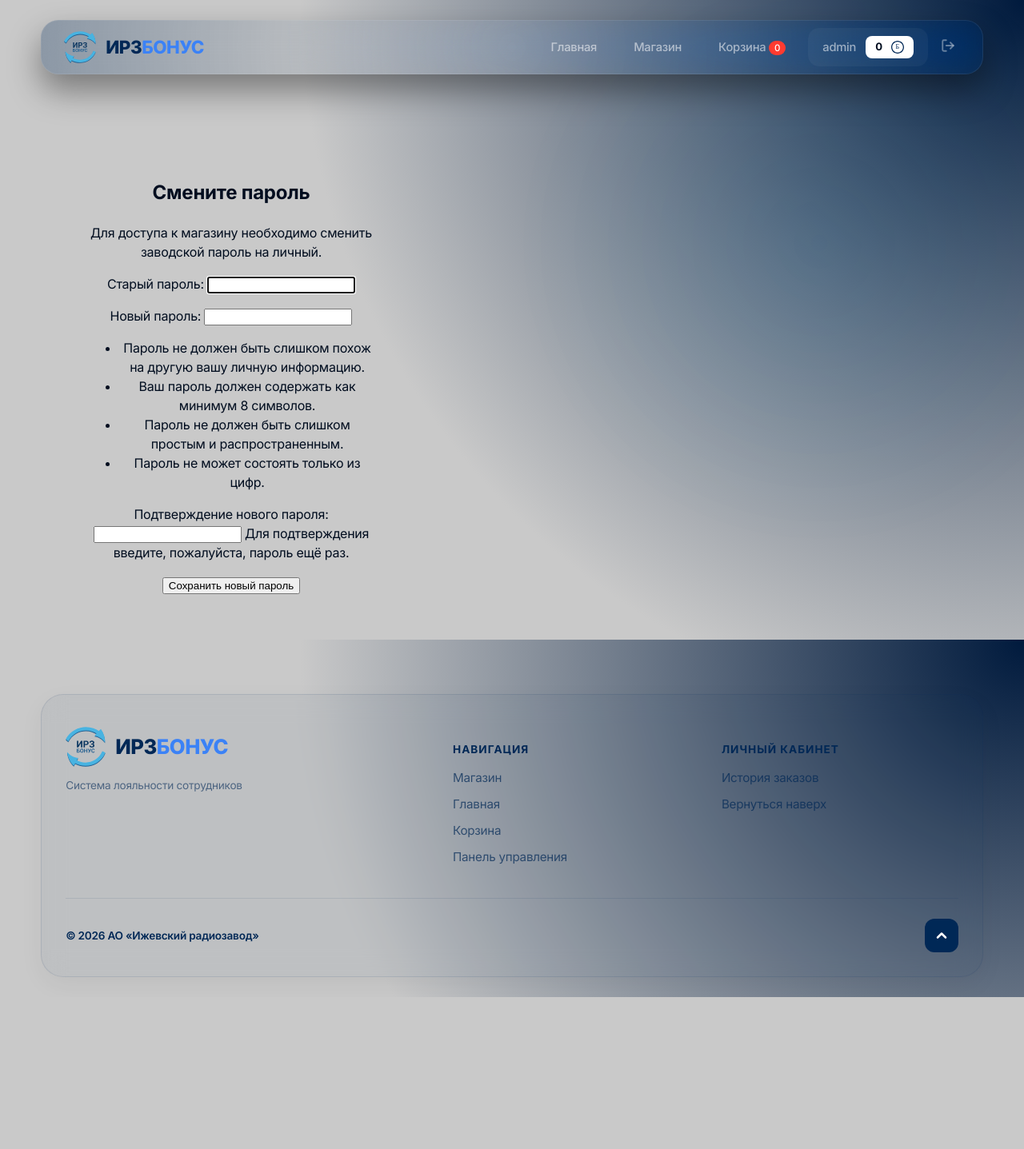
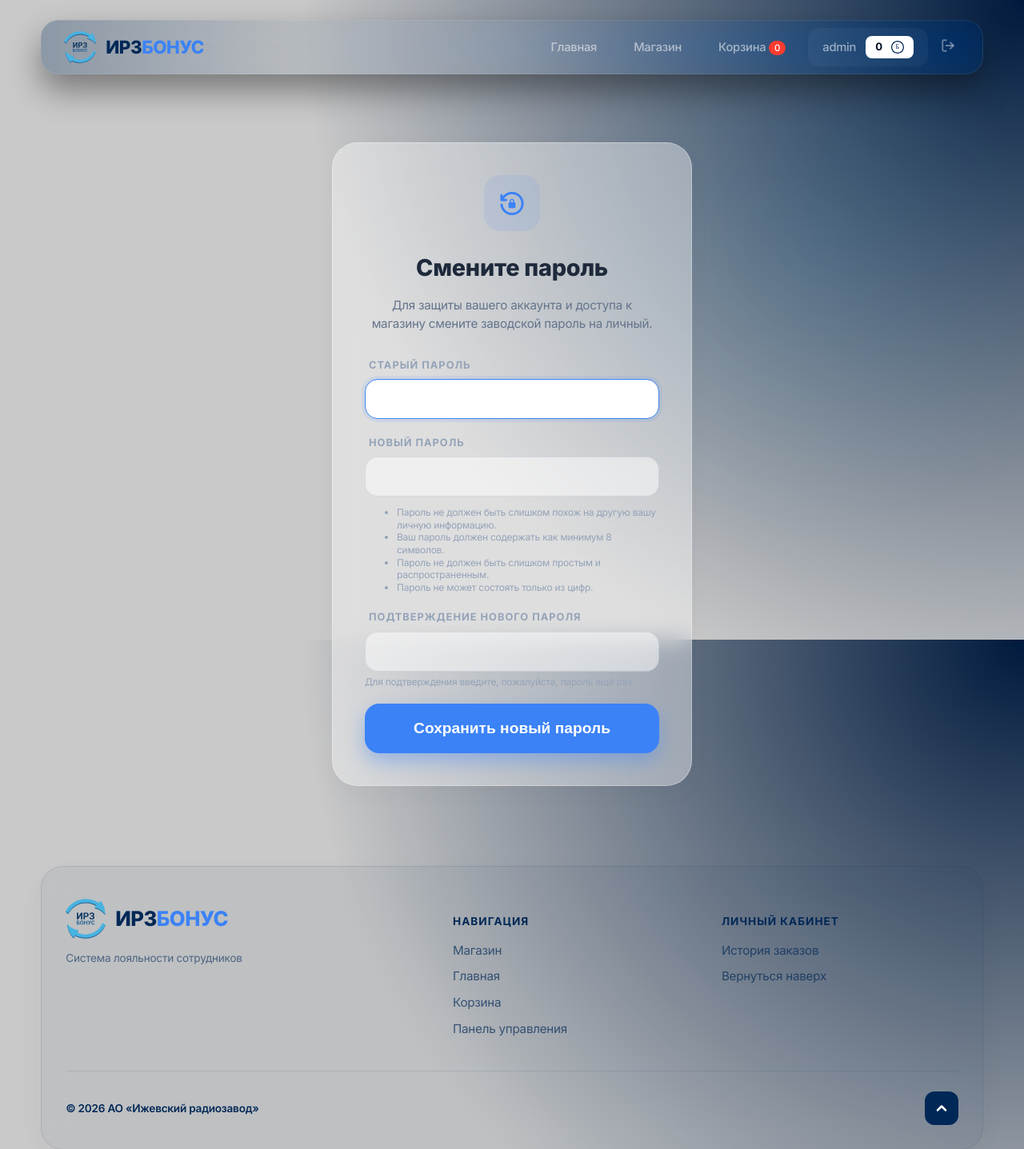
Before and after one commit to matvey1347srgtjh/Bonus, a Django app: page /users/password_change/ in a window 1280 px wide. Shown: the top 1437 px of the page at 80% size. Before the commit the page ends 1247 px from the top, so only its background shows below. Run offline with Django 5.2, Linux system fonts and the light colour scheme; a user stored in the database is signed in; data comes from the database, SQL or seed files in the repository; both versions use the stored data as it was after the commit; parts of the project's set-up code (start-up, migrations or seed data) failed here and were passed over.

Commit message:
Add: new css for password_change form

```diff
--- a/static/style/style.css
+++ b/static/style/style.css
@@ -1499,3 +1499,107 @@ body {
     margin-bottom: 12px;
     color: #1e293b;
 }
+
+.auth-container {
+    display: flex;
+    justify-content: center;
+    align-items: center;
+    min-height: calc(100vh - 200px);
+    padding: 20px;
+}
+
+.auth-card {
+    max-width: 450px;
+    width: 100%;
+    padding: 40px;
+    text-align: center;
+    border-radius: 32px;
+}
+
+.auth-icon-circle {
+    width: 70px;
+    height: 70px;
+    background: rgba(59, 130, 246, 0.1);
+    color: #3b82f6;
+    border-radius: 20px;
+    display: flex;
+    align-items: center;
+    justify-content: center;
+    margin: 0 auto 20px;
+}
+
+.auth-icon-circle .material-symbols-rounded {
+    font-size: 35px;
+}
+
+.auth-header h2 {
+    font-size: 1.8rem;
+    font-weight: 800;
+    color: #1e293b;
+    margin-bottom: 10px;
+}
+
+.auth-header p {
+    color: #64748b;
+    font-size: 0.95rem;
+    line-height: 1.5;
+    margin-bottom: 30px;
+}
+
+.auth-form {
+    text-align: left;
+}
+
+.form-group {
+    margin-bottom: 20px;
+}
+
+.form-group label {
+    display: block;
+    font-size: 0.8rem;
+    font-weight: 700;
+    text-transform: uppercase;
+    letter-spacing: 1px;
+    color: #94a3b8;
+    margin-bottom: 8px;
+    margin-left: 5px;
+}
+
+.form-group input {
+    width: 100%;
+    padding: 14px 18px;
+    border-radius: 15px;
+    border: 1px solid rgba(0, 0, 0, 0.1);
+    background: rgba(255, 255, 255, 0.5);
+    font-size: 1rem;
+    transition: all 0.3s ease;
+    outline: none;
+}
+
+.form-group input:focus {
+    border-color: #3b82f6;
+    background: #fff;
+    box-shadow: 0 0 0 4px rgba(59, 130, 246, 0.1);
+}
+
+.form-help {
+    display: block;
+    font-size: 0.75rem;
+    color: #94a3b8;
+    margin-top: 5px;
+    line-height: 1.3;
+}
+
+.form-error {
+    color: #dc2626;
+    font-size: 0.8rem;
+    margin-top: 5px;
+    font-weight: 600;
+}
+
+.form-error.alert {
+    background: rgba(220, 38, 38, 0.1);
+    padding: 10px;
+    border-radius: 10px;
+    text-align: center;
+}
--- a/templates/registration/password_change.html
+++ b/templates/registration/password_change.html
@@ -1,12 +1,45 @@
 {% extends "base.html" %}
+{% load static %}
+
+{% block title %}Смена пароля — ИРЗ Бонус{% endblock %}
+
 {% block content %}
-<div class="login-card">
-    <h2>Смените пароль</h2>
-    <p>Для доступа к магазину необходимо сменить заводской пароль на личный.</p>
-    <form method="post">
-        {% csrf_token %}
-        {{ form.as_p }}
-        <button type="submit" class="btn">Сохранить новый пароль</button>
-    </form>
+<div class="auth-container">
+    <div class="glass-card auth-card">
+        <div class="auth-header">
+            <div class="auth-icon-circle">
+                <span class="material-symbols-rounded">lock_reset</span>
+            </div>
+            <h2>Смените пароль</h2>
+            <p>Для защиты вашего аккаунта и доступа к магазину смените заводской пароль на личный.</p>
+        </div>
+
+        <form method="post" class="auth-form">
+            {% csrf_token %}
+
+            {% for field in form %}
+                <div class="form-group">
+                    <label for="{{ field.id_for_label }}">{{ field.label }}</label>
+                    {{ field }}
+                    {% if field.help_text %}
+                        <small class="form-help">{{ field.help_text }}</small>
+                    {% endif %}
+                    {% for error in field.errors %}
+                        <div class="form-error">{{ error }}</div>
+                    {% endfor %}
+                </div>
+            {% endfor %}
+
+            {% if form.non_field_errors %}
+                {% for error in form.non_field_errors %}
+                    <div class="form-error alert">{{ error }}</div>
+                {% endfor %}
+            {% endif %}
+
+            <button type="submit" class="btn-buy-large mt-20">
+                Сохранить новый пароль
+            </button>
+        </form>
+    </div>
 </div>
 {% endblock %}
```
Also changed, not shown: db.sqlite3.
